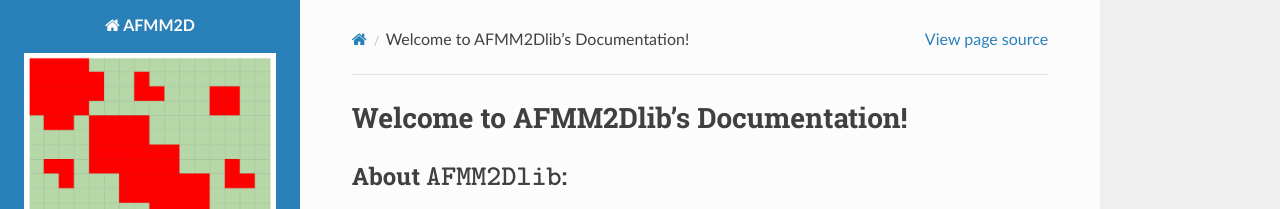
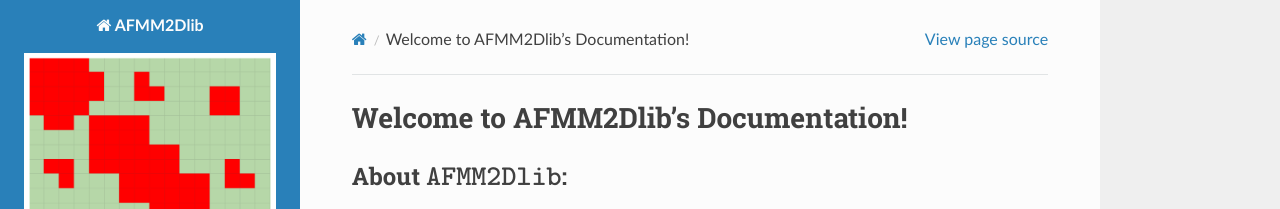
Before and after one commit to vaishna77/AFMM2D, a Sphinx documentation site: the page built from docs/source/index.rst, in a window 1280 px wide. Shown: the top 209 px of the page. Built offline with Sphinx 7.4.7 and the Read the Docs theme 2.0.0, drawn with Linux system fonts in a browser that asks for light colours.

Commit message:
conf.py modified

```diff
--- a/docs/source/conf.py
+++ b/docs/source/conf.py
@@ -19,7 +19,7 @@
 
 # -- Project information -----------------------------------------------------
 
-project = 'AFMM2D'
+project = 'AFMM2Dlib'
 copyright = '2021, vaishnavi'
 author = 'vaishnavi'
 
@@ -129,7 +129,7 @@
 # (source start file, target name, title,
 #  author, documentclass [howto, manual, or own class]).
 latex_documents = [
-    (master_doc, 'AFMM2D.tex', 'AFMM2D Documentation',
+    (master_doc, 'AFMM2Dlib.tex', 'AFMM2Dlib Documentation',
      'vaishnavi', 'manual'),
 ]
 
@@ -139,7 +139,7 @@
 # One entry per manual page. List of tuples
 # (source start file, name, description, authors, manual section).
 man_pages = [
-    (master_doc, 'afmm2d', 'AFMM2D Documentation',
+    (master_doc, 'afmm2d', 'AFMM2Dlib Documentation',
      [author], 1)
 ]
 
@@ -150,8 +150,8 @@
 # (source start file, target name, title, author,
 #  dir menu entry, description, category)
 texinfo_documents = [
-    (master_doc, 'AFMM2D', 'AFMM2D Documentation',
-     author, 'AFMM2D', 'One line description of project.',
+    (master_doc, 'AFMM2Dlib', 'AFMM2Dlib Documentation',
+     author, 'AFMM2Dlib', 'One line description of project.',
      'Miscellaneous'),
 ]
 
```
